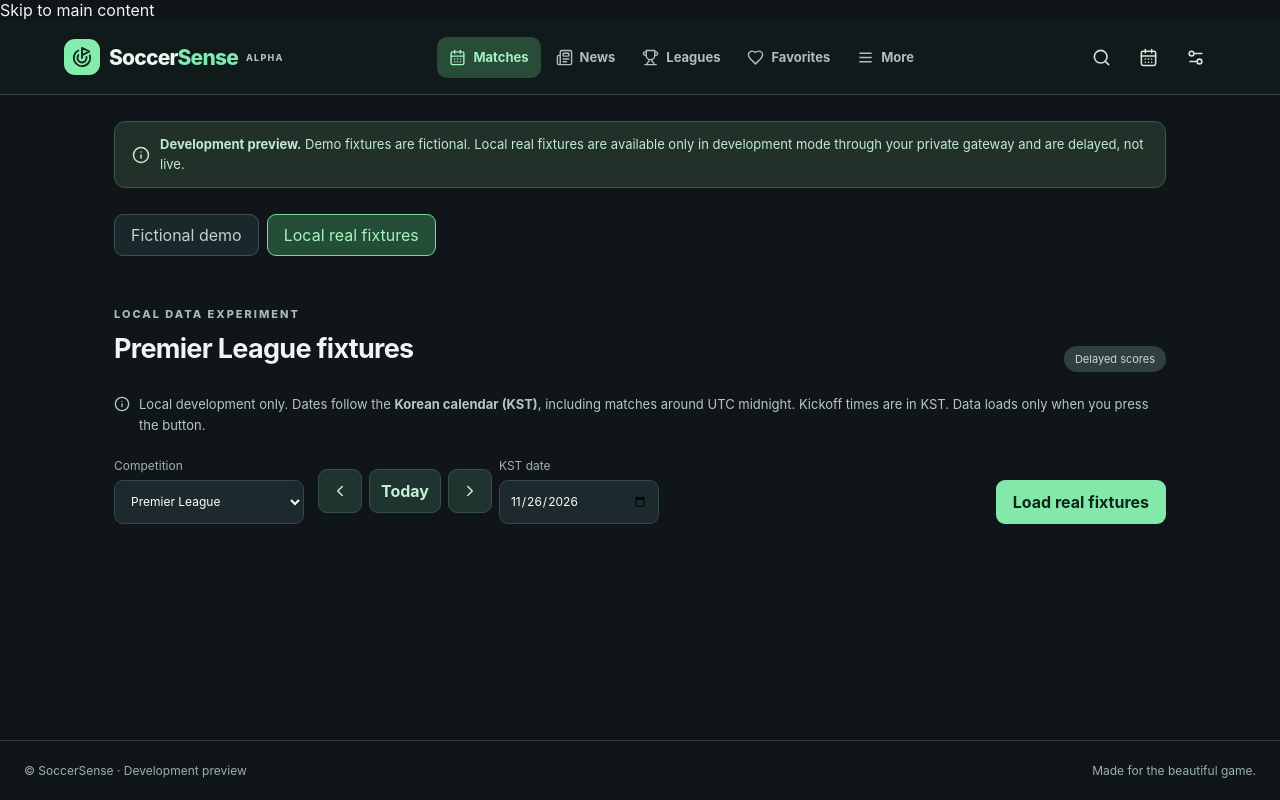
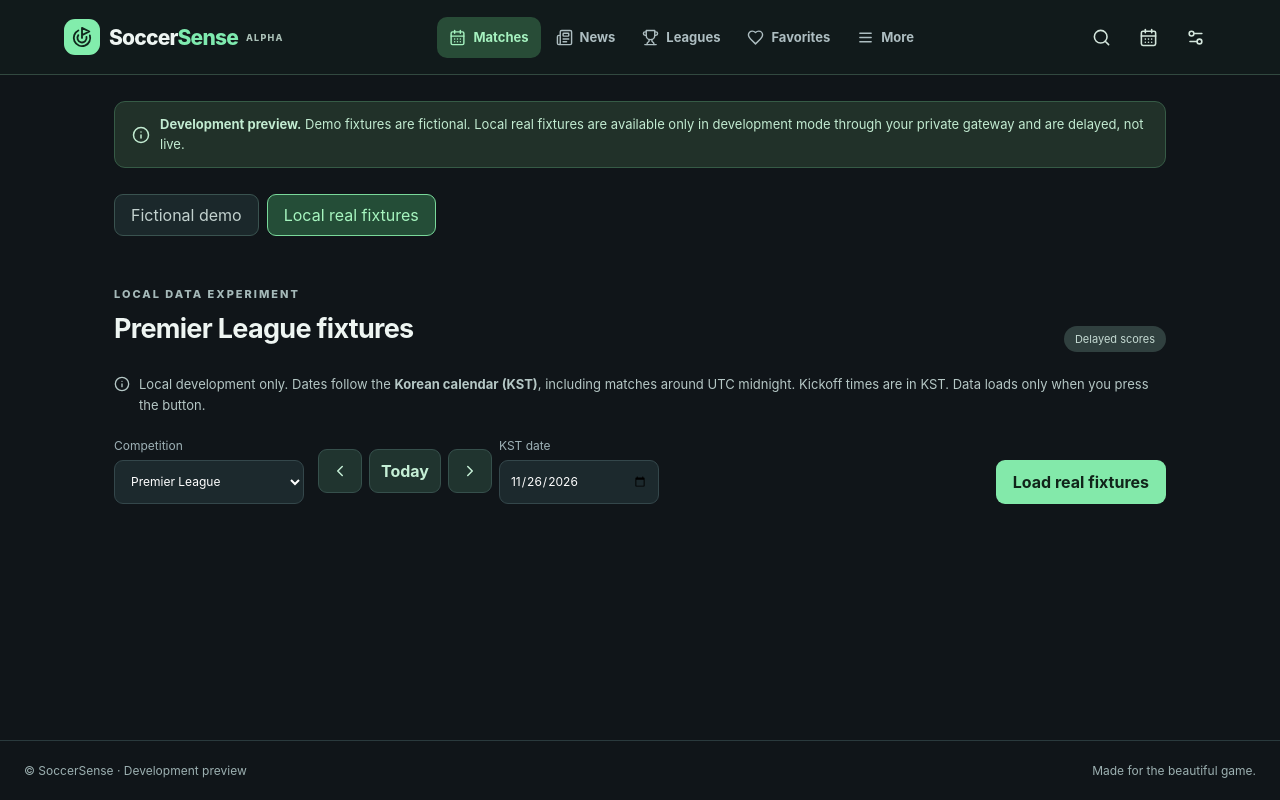
Before and after one commit to Mezbah143/SoccerSence, a React (Vite) app in the folder frontend/: page / in a window 1280 px wide. Built offline with nearby package versions, Linux system fonts and the light colour scheme.

Commit message:
a11y(m9): visible skip focus, safe mobile tab labels and reduced-motion behavior

```diff
--- a/frontend/src/styles.css
+++ b/frontend/src/styles.css
@@ -359,3 +359,12 @@ html[data-reduce-motion=true] *,html[data-reduce-motion=true] *::before,html[dat
 .m8-available-leagues a:hover{background:#335b40}
 @media(max-width:820px){.m8-favorite-card{flex-wrap:wrap}.m8-favorite-actions{flex-basis:100%;justify-content:flex-start;padding-left:60px}.m8-order-actions{margin-left:auto;flex-direction:row;border:0;padding:0}}
 @media(max-width:600px){.m8-overview>div{padding:13px;grid-template-columns:1fr;gap:5px}.m8-overview svg{grid-row:auto;width:18px}.m8-overview strong{font-size:23px}.m8-toolbar{align-items:stretch}.m8-search{max-width:none;width:100%}.m8-favorite-card{padding:14px;gap:10px}.m8-favorite-main{min-width:0}.m8-favorite-actions{padding-left:0}.m8-order-actions{margin-left:0}.m8-favorite-actions .favorite-remove{min-height:44px}}
+
+/* M9: Keyboard, focus and constrained-screen release safeguards. */
+.skip-to-content{position:fixed;z-index:100;top:10px;left:12px;transform:translateY(-160%);background:#a0f3bd;color:#11271c;border-radius:9px;padding:12px 18px;font-weight:800;font-size:14px}
+.skip-to-content:focus{transform:translateY(0);outline:3px solid #ffffff;outline-offset:2px}
+#main-content:focus{outline:none}
+button,select,input,a{touch-action:manipulation}
+@media(max-width:940px){.mobile-bottom-nav a{min-width:0}.mobile-bottom-nav a span{max-width:100%;overflow:hidden;text-overflow:ellipsis}.app main{padding-bottom:calc(128px + env(safe-area-inset-bottom))}}
+@media(max-width:360px){.mobile-bottom-nav a{letter-spacing:-.2px}}
+@media(prefers-reduced-motion:reduce){html{scroll-behavior:auto!important}}
```
